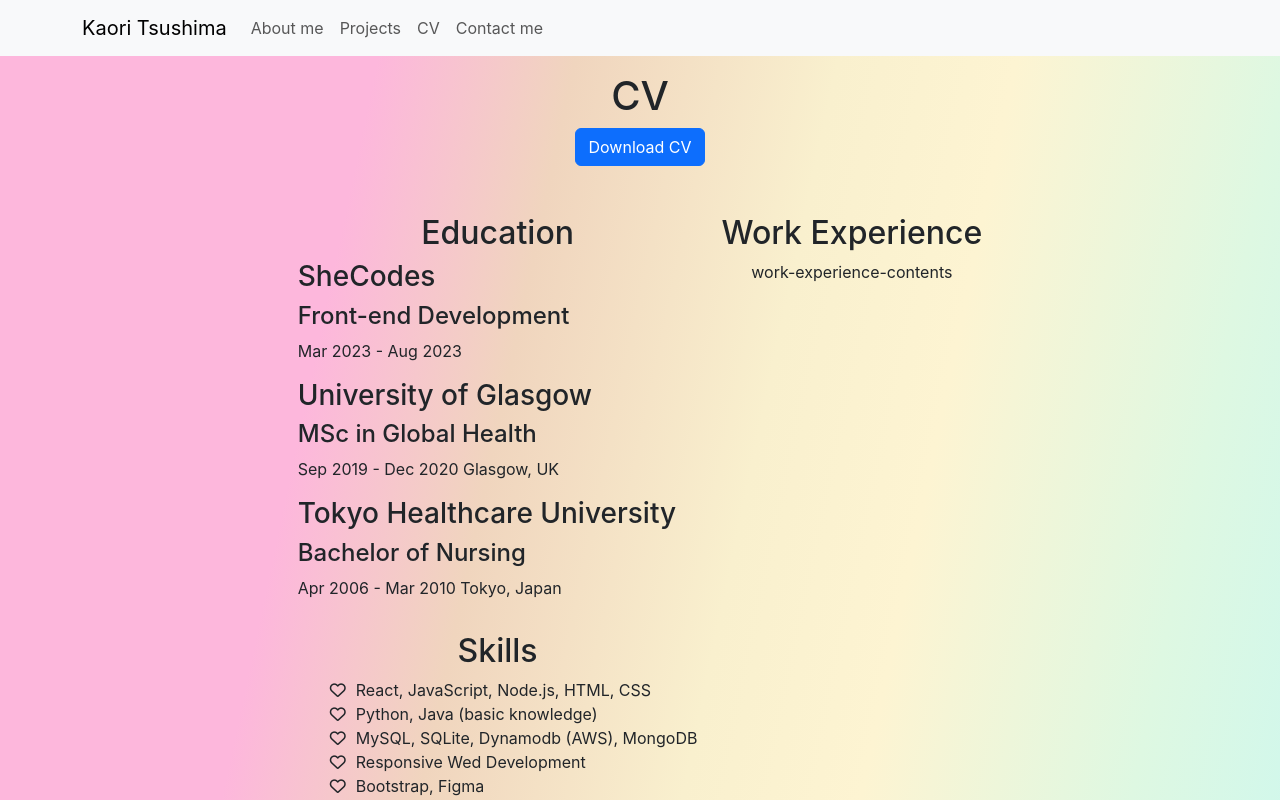
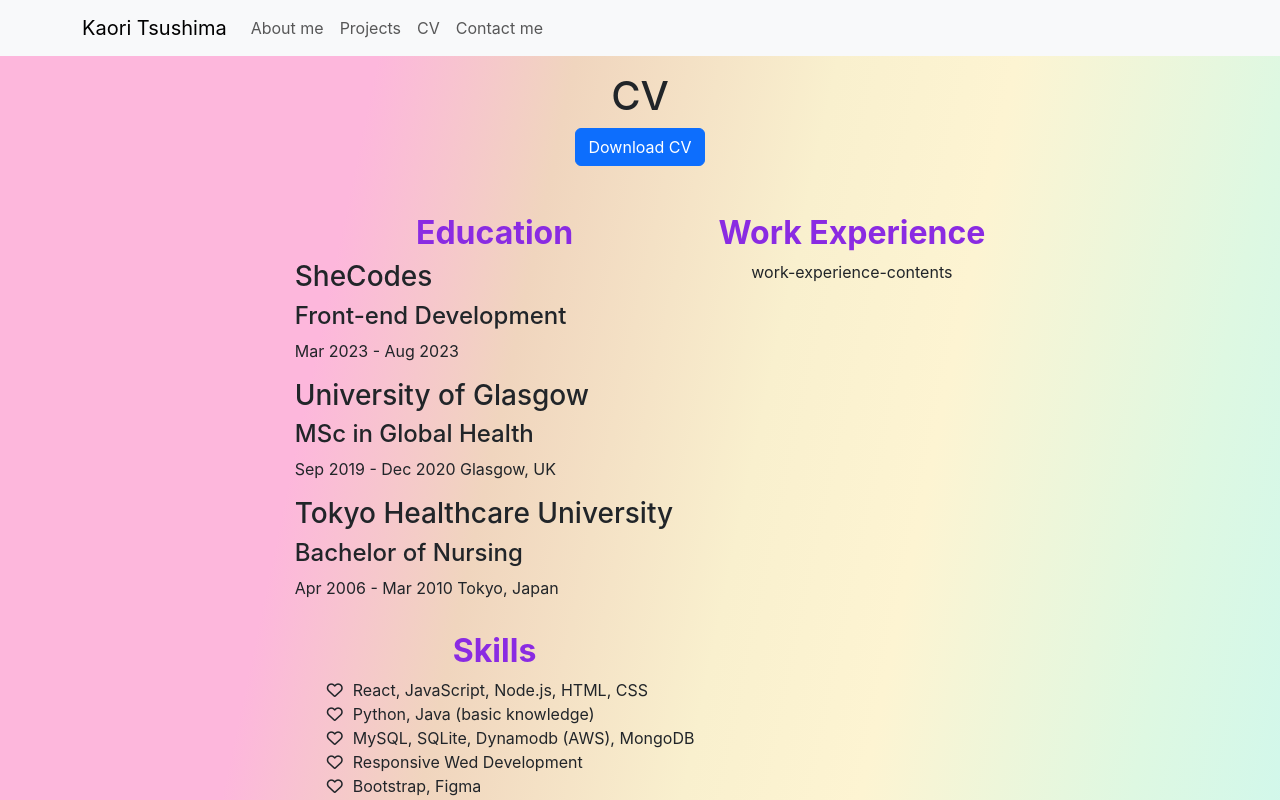
Before and after one commit to KaoriTsushima/react-portfolio, a React (Create React App) app: page /cv in a window 1280 px wide. Shown: the top 800 px of the page. Built offline with nearby package versions, Linux system fonts and the light colour scheme.

Commit message:
changed h2 color

```diff
--- a/src/CV.css
+++ b/src/CV.css
@@ -21,3 +21,7 @@
 .education-contents {
   text-align: left;
 }
+.cv-contents h2 {
+  color: blueviolet;
+  font-weight: bold;
+}
--- a/src/CV.jsx
+++ b/src/CV.jsx
@@ -14,6 +14,7 @@ export default function CV() {
         class="btn btn-primary"
         role="button"
         target="_blank"
+        rel="noreferrer"
       >
         Download CV
       </a>
@@ -69,7 +70,7 @@ export default function CV() {
             </ul>
           </div>
         </div>
-        <div>
+        <div className="cv-contents">
           <h2>Work Experience</h2>
           <WorkExperience />
         </div>
```
Also changed, not shown: src/logo.svg (deleted).
